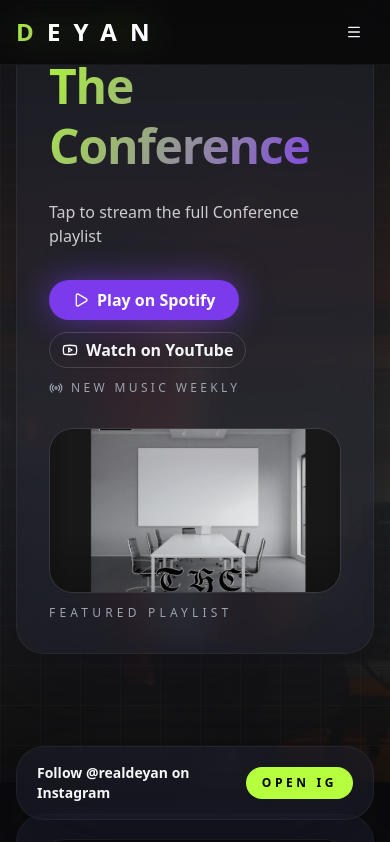
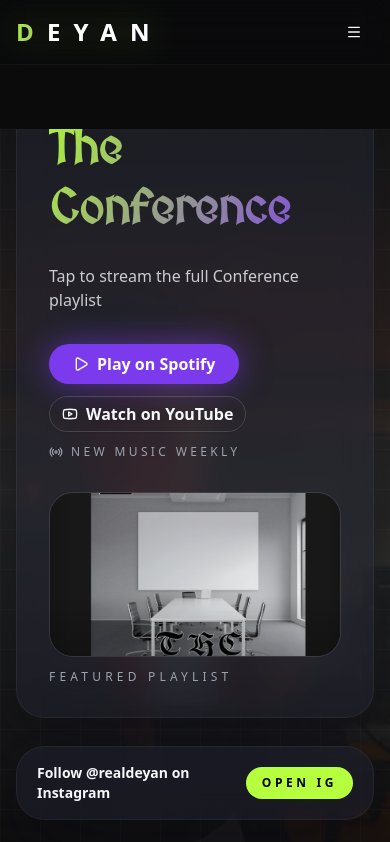
Before and after one commit to rsailstad/deyan, a Next.js app: page / in a window 390 px wide. Shown: the top 842 px of the page. Built offline with nearby package versions, Linux system fonts and the light colour scheme.

Commit message:
Use MedievalSharp for hero headline

```diff
--- a/app/layout.tsx
+++ b/app/layout.tsx
@@ -1,5 +1,5 @@
 import type { Metadata } from "next";
-import { Inter, Space_Grotesk } from "next/font/google";
+import { Inter, Space_Grotesk, MedievalSharp } from "next/font/google";
 import "sonner/dist/styles.css";
 import "@/styles/globals.css";
 import { cn } from "@/lib/utils";
@@ -15,6 +15,13 @@
   subsets: ["latin"],
   weight: ["400", "500", "600"],
   variable: "--font-inter",
+  display: "swap",
+});
+
+const medieval = MedievalSharp({
+  subsets: ["latin"],
+  weight: "400",
+  variable: "--font-medieval",
   display: "swap",
 });
 
@@ -79,6 +86,7 @@
           "min-h-screen bg-bg text-fg antialiased",
           spaceGrotesk.variable,
           inter.variable,
+          medieval.variable,
         )}
       >
         {children}
--- a/components/Hero.tsx
+++ b/components/Hero.tsx
@@ -53,7 +53,7 @@
   }, []);
 
   return (
-    <section className="relative h-[85vh] min-h-[560px] overflow-hidden">
+    <section className="relative mt-16 h-[85vh] min-h-[560px] overflow-hidden sm:mt-0">
       <div className="absolute inset-0">
         <Image
           src={bg}
@@ -84,7 +84,7 @@
                 <span>New album out now</span>
               </div>
               <h1 className="mt-6 text-balance text-5xl font-black tracking-tight text-fg sm:text-6xl md:text-7xl">
-                <span className="text-gradient block text-[clamp(3rem,6vw,5rem)] font-extrabold leading-tight">
+                <span className="block text-[clamp(3rem,6vw,5rem)] leading-tight text-gradient" style={{ fontFamily: "var(--font-medieval)" }}>
                   {title}
                 </span>
               </h1>
```
